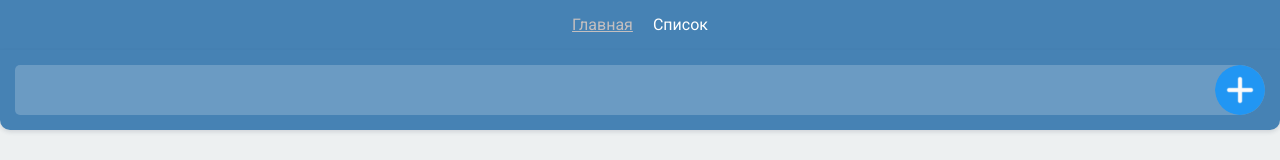
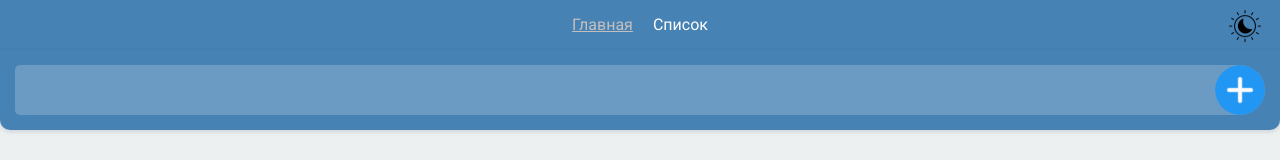
Before and after one commit to Rafis-dev/todo-react-ts, a React (Create React App) app: page / in a window 1280 px wide. Shown: the top 160 px of the page. Built offline with nearby package versions, Linux system fonts and the light colour scheme.

Commit message:
added dark/light mode

```diff
--- a/src/Layouts/Layout.tsx
+++ b/src/Layouts/Layout.tsx
@@ -1,11 +1,19 @@
 import { Outlet } from 'react-router-dom';
 import { Header } from '../components/Header/Header';
+import { GlobalStyle } from '../styles/GlobalStyle';
+import { ThemeProvider } from 'styled-components';
+import { useSelector } from 'react-redux';
+import { RootState } from '../store';
 
 export const Layout = () => {
+  const theme = useSelector((state: RootState) => state.themeList.theme);
   return (
     <>
-      <Header />
-      <Outlet />
+      <ThemeProvider theme={theme}>
+        <GlobalStyle />
+        <Header />
+        <Outlet />
+      </ThemeProvider>
     </>
   );
 };
--- a/src/components/Form/Form.styled.ts
+++ b/src/components/Form/Form.styled.ts
@@ -3,12 +3,11 @@ import styled from 'styled-components';
 export const FormWrapper = styled.div`
   width: 100%;
   height: 80px;
-
   position: relative;
   padding: 15px;
   z-index: 5;
-
-  background-color: #4682b4;
+  transition: background-color 0.2s;
+  background-color: ${({ theme }) => theme.colors.backgroundPrimary};
   box-shadow: 0 2px 4px rgba(44, 62, 80, 0.15);
   border-bottom-right-radius: 10px;
   border-bottom-left-radius: 10px;
--- a/src/components/Header/Header.styled.ts
+++ b/src/components/Header/Header.styled.ts
@@ -7,6 +7,7 @@ export const HeaderContainer = styled.div`
   display: flex;
   align-items: center;
   justify-content: center;
+  position: relative;
 `;
 
 export const HeaderBlock = styled.header`
@@ -19,3 +20,15 @@ export const HeaderBlock = styled.header`
   display: flex;
   align-items: center;
 `;
+
+export const ThemeHeaderBtn = styled.button<{ icon: string }>`
+  width: 32px;
+  height: 32px;
+  background-color: transparent;
+  background-position: center;
+  background-repeat: no-repeat;
+  border: 0;
+  box-shadow: none;
+  background-image: url(${props => props.icon});
+  cursor: pointer;
+`;
--- a/src/components/Header/Header.tsx
+++ b/src/components/Header/Header.tsx
@@ -1,9 +1,24 @@
 import { NavLink } from 'react-router-dom';
-import { HeaderContainer, HeaderBlock } from './Header.styled';
+import { HeaderContainer, HeaderBlock, ThemeHeaderBtn } from './Header.styled';
+import { useDispatch, useSelector } from 'react-redux';
+import { toggleThemeAction } from '../../feature/themeList';
+import darkModeIcon from '../../assets/images/dark.png';
+import lightModeIcon from '../../assets/images/light.png';
+import { RootState } from '../../store';
 
 export const Header = () => {
+  const theme = useSelector((state: RootState) => state.themeList.theme);
+  const dispatch = useDispatch();
+
   const getActiveClass = ({ isActive }: { isActive: boolean }): string => {
     return isActive ? 'active link' : 'link';
+  };
+
+  const toggleButton: React.CSSProperties = {
+    position: 'absolute',
+    right: 0,
+    top: '60%',
+    transform: 'translateY(-50%)',
   };
 
   return (
@@ -15,6 +30,12 @@ export const Header = () => {
         <NavLink to="/list" className={getActiveClass}>
           Список
         </NavLink>
+        <div style={toggleButton}>
+          <ThemeHeaderBtn
+            onClick={() => dispatch(toggleThemeAction())}
+            icon={theme.name === 'light' ? darkModeIcon : lightModeIcon}
+          />
+        </div>
       </HeaderContainer>
     </HeaderBlock>
   );
--- /dev/null
+++ b/src/feature/themeList.ts
@@ -0,0 +1,26 @@
+import { createSlice } from '@reduxjs/toolkit';
+import { Theme } from '../models/theme';
+import { themes } from '../styles/themes';
+
+export interface ThemeState {
+  theme: Theme;
+}
+
+const initialState: ThemeState = {
+  theme: themes['light'],
+};
+
+export const themeSlice = createSlice({
+  name: 'themeList',
+  initialState,
+  reducers: {
+    toggleThemeAction: state => {
+      state.theme =
+        state.theme.name === 'light' ? themes['dark'] : themes['light'];
+    },
+  },
+});
+
+export const { toggleThemeAction } = themeSlice.actions;
+
+export default themeSlice.reducer;
--- a/src/index.tsx
+++ b/src/index.tsx
@@ -4,7 +4,6 @@ import { RouterProvider } from 'react-router-dom';
 import { router } from './router';
 import { Provider } from 'react-redux';
 import { store } from './store';
-import { GlobalStyle } from './styles/GlobalStyle';
 
 const root = ReactDOM.createRoot(
   document.getElementById('root') as HTMLElement
@@ -12,7 +11,6 @@ const root = ReactDOM.createRoot(
 root.render(
   <React.StrictMode>
     <Provider store={store}>
-      <GlobalStyle />
       <RouterProvider router={router} />
     </Provider>
   </React.StrictMode>
--- /dev/null
+++ b/src/models/theme.ts
@@ -0,0 +1,11 @@
+export interface Theme {
+  name: string;
+  colors: {
+    backgroundPrimary: string;
+    backgroundSecondary: string;
+  };
+}
+
+export interface Themes {
+  [key: string]: Theme;
+}
--- a/src/store.ts
+++ b/src/store.ts
@@ -1,10 +1,12 @@
 import { configureStore } from '@reduxjs/toolkit';
 import todoReducer from './feature/todoList';
+import themeReducer from './feature/themeList';
 import { loadFromLocalStorage, saveToLocalStorage } from './helpers/storage';
 
 export const store = configureStore({
   reducer: {
     todoList: todoReducer,
+    themeList: themeReducer,
   },
   preloadedState: loadFromLocalStorage(),
 });
--- a/src/styles/GlobalStyle.ts
+++ b/src/styles/GlobalStyle.ts
@@ -8,7 +8,8 @@ ${normalize}
 }
 
 body {
-  background-color: #edf0f1;
+  transition: background-color .2s;
+  background-color: ${({ theme }) => theme.colors.backgroundSecondary};
   padding: 50px 0 0 0;
   font-family: 'Roboto', sans-serif;
   font-size: 16px;
--- /dev/null
+++ b/src/styles/themes.ts
@@ -0,0 +1,22 @@
+import { Theme, Themes } from '../models/theme';
+
+const light: Theme = {
+  name: 'light',
+  colors: {
+    backgroundPrimary: '#4682b4',
+    backgroundSecondary: 'rgb(237, 240, 241)',
+  },
+};
+
+const dark: Theme = {
+  name: 'dark',
+  colors: {
+    backgroundPrimary: 'black',
+    backgroundSecondary: 'gray',
+  },
+};
+
+export const themes: Themes = {
+  light,
+  dark,
+};
--- /dev/null
+++ b/styled.d.ts
@@ -0,0 +1,6 @@
+import 'styled-components';
+import { Theme } from './src/models/theme';
+
+declare module 'styled-components' {
+  export interface DefaultTheme extends Theme {}
+}
--- a/tsconfig.json
+++ b/tsconfig.json
@@ -16,5 +16,5 @@
     "noEmit": true,
     "jsx": "react-jsx"
   },
-  "include": ["src"]
+  "include": ["src", "styled.d.ts"]
 }
```
Also changed, not shown: src/assets/images/dark.png (added), src/assets/images/light.png (added).
